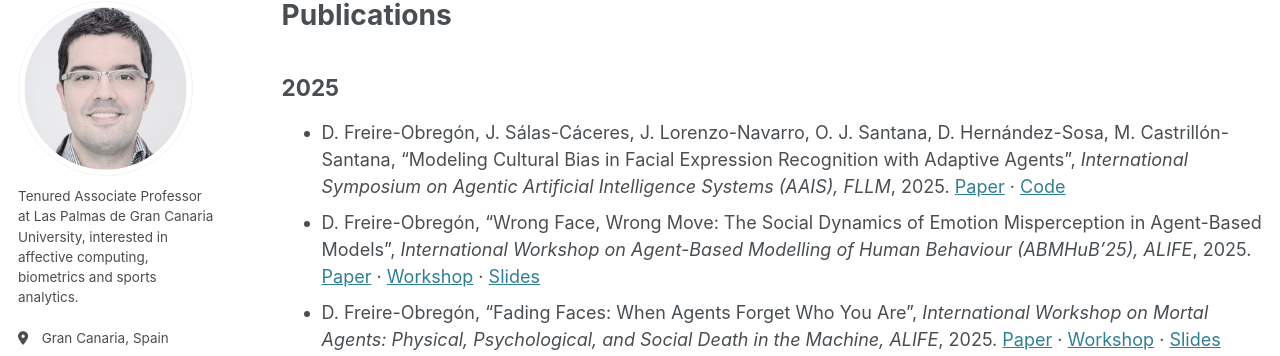
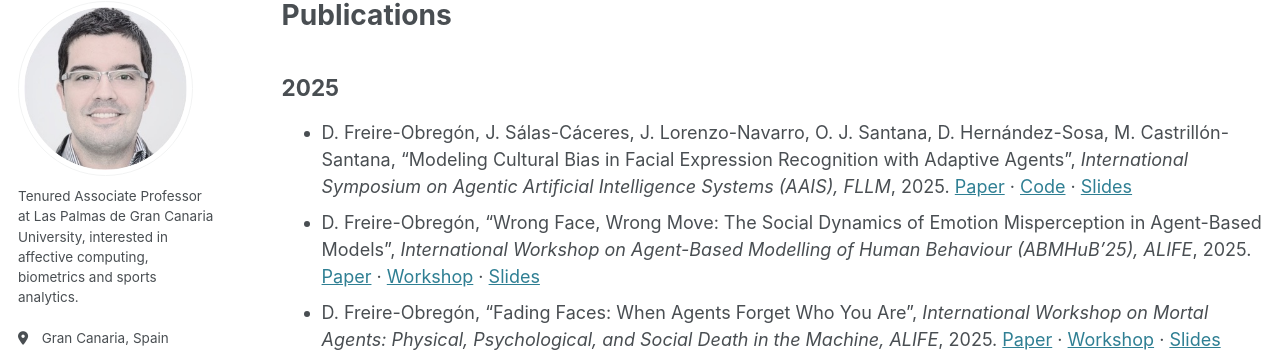
Before and after one commit to davidfreire/davidfreire.github.io, a Jekyll site: the page built from _pages/publications.md, in a window 1280 px wide and 900 px high. Shown: the part 105-461 px from the top of the window. Built offline with Jekyll 4.4.1, drawn with Linux system fonts in a browser that asks for light colours; some web fonts are replaced.

Commit message:
Add slides link to 2025 AAIS publication
Added slides link for the publication on cultural bias in facial expression recognition.

```diff
--- a/_pages/publications.md
+++ b/_pages/publications.md
@@ -11,7 +11,7 @@ redirect_from:
 
 
 ## 2025
-- D. Freire-Obregón, J. Sálas-Cáceres,  J. Lorenzo-Navarro, O. J. Santana, D. Hernández-Sosa, M. Castrillón-Santana, "Modeling Cultural Bias in Facial Expression Recognition with Adaptive Agents", *International Symposium on Agentic Artificial Intelligence Systems (AAIS), FLLM*, 2025. <a href="https://arxiv.org/abs/2510.13557" target="_blank">Paper</a> · <a href="https://github.com/davidfreire/AdaptiveAgents-FER" target="_blank">Code</a>
+- D. Freire-Obregón, J. Sálas-Cáceres,  J. Lorenzo-Navarro, O. J. Santana, D. Hernández-Sosa, M. Castrillón-Santana, "Modeling Cultural Bias in Facial Expression Recognition with Adaptive Agents", *International Symposium on Agentic Artificial Intelligence Systems (AAIS), FLLM*, 2025. <a href="https://arxiv.org/abs/2510.13557" target="_blank">Paper</a> · <a href="https://github.com/davidfreire/AdaptiveAgents-FER" target="_blank">Code</a> · <a href="https://github.com/davidfreire/davidfreire.github.io/raw/master/files/2025_AAIS.pdf" target="_blank" download>Slides</a>
 - D. Freire-Obregón, "Wrong Face, Wrong Move: The Social Dynamics of Emotion Misperception in Agent-Based Models", *International Workshop on Agent-Based Modelling of Human Behaviour (ABMHuB'25), ALIFE*, 2025. <a href="https://arxiv.org/abs/2509.00080" target="_blank">Paper</a> · <a href="http://abmhub.cs.ucl.ac.uk/2025/" target="_blank">Workshop</a> · <a href="https://github.com/davidfreire/davidfreire.github.io/raw/master/files/2025_ABMHuB.pdf" target="_blank" download>Slides</a>
 - D. Freire-Obregón, "Fading Faces: When Agents Forget Who You Are", *International Workshop on Mortal Agents: Physical, Psychological, and Social Death in the Machine, ALIFE*, 2025. <a href="https://zenodo.org/records/17233750" target="_blank">Paper</a> · <a href="https://sites.google.com/kyoto-u.ac.jp/mortalagents2025" target="_blank">Workshop</a> · <a href="https://github.com/davidfreire/davidfreire.github.io/raw/master/files/2025_Mortal_Agents_Fading_Faces.pdf" target="_blank" download>Slides</a>
 - D. Freire-Obregón, A. Dubiel, P. K. Vinodkumar, G. Anbarjafari, D. Kamińska, M. Castrillón-Santana, "Mapping Emotions in the Brain: A Bi-Hemispheric Neural Model with Explainable Deep Learning", *International Conference on Image Analysis and Processing (ICIAP), Workshop on Neuro-Inspired AI*, 2025. <a href="https://arxiv.org/abs/2507.12625" target="_blank">Paper</a>
```
